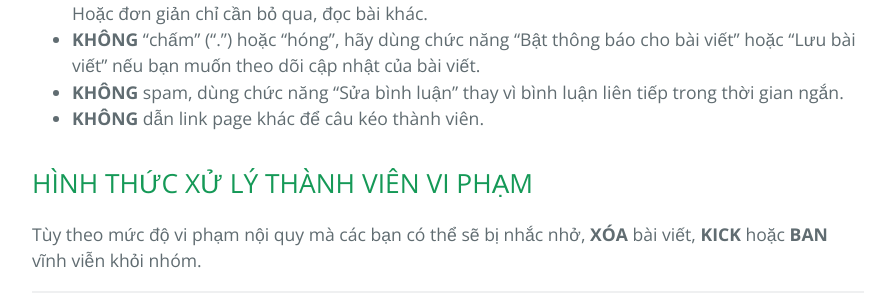
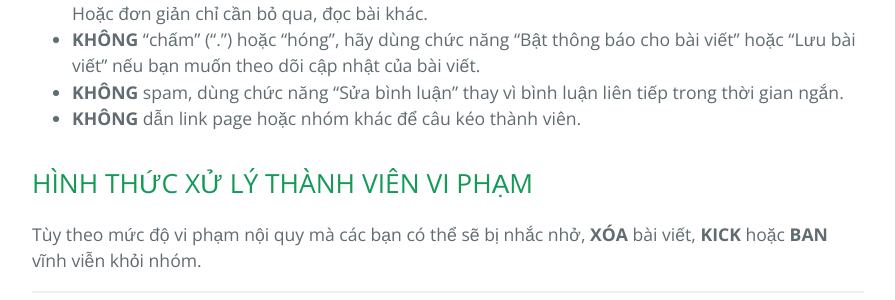
Before and after one commit to huuvinhtv/zaltv, a Jekyll site: the page built from rules.md, in a window 1280 px wide and 900 px high, scrolled down 2709 px. Shown: the part 327-627 px from the top of the window, without its empty margins (192-1087 px from the left). Built offline with Jekyll 4.4.1, drawn with Linux system fonts in a browser that asks for light colours; our own code applies the rules of GitHub Pages for plain Markdown files.

Commit message:
Update rules.md

```diff
--- a/rules.md
+++ b/rules.md
@@ -62,7 +62,7 @@ Ví dụ về một [bài viết](https://www.facebook.com/groups/zaltv/permalin
 - Nội dung bài viết không vừa lòng thì góp ý một cách lịch sự, không chê bai quá đáng, khiêu khích. Hoặc đơn giản chỉ cần bỏ qua, đọc bài khác.
 - **KHÔNG** "chấm" (".") hoặc "hóng", hãy dùng chức năng "Bật thông báo cho bài viết" hoặc "Lưu bài viết" nếu bạn muốn theo dõi cập nhật của bài viết.
 - **KHÔNG** spam, dùng chức năng "Sửa bình luận" thay vì bình luận liên tiếp trong thời gian ngắn.
-- **KHÔNG** dẫn link page khác để câu kéo thành viên.
+- **KHÔNG** dẫn link page hoặc nhóm khác để câu kéo thành viên.
 
 ## HÌNH THỨC XỬ LÝ THÀNH VIÊN VI PHẠM
 
```
